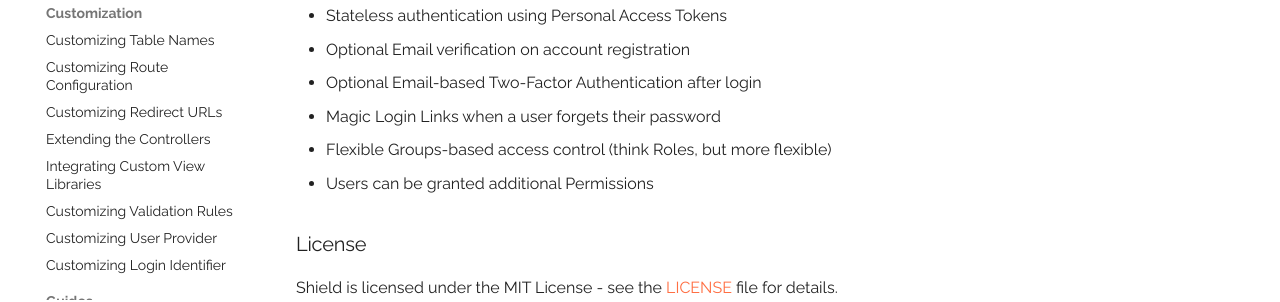
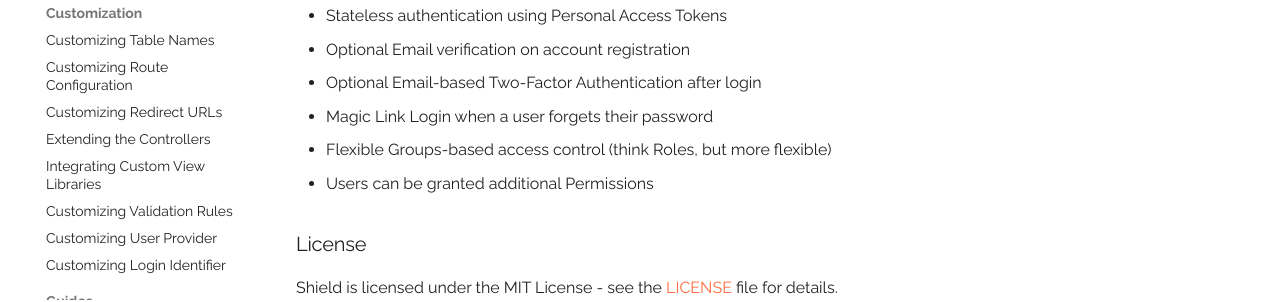
Before and after one commit to codeigniter4/shield, an MkDocs documentation site: the page built from docs/index.md, in a window 1280 px wide and 1042 px high. Shown: the part 654-956 px from the top of the window. Built offline with MkDocs 1.6.1 and Material for MkDocs 9.7.7, drawn with Linux system fonts in a browser that asks for light colours; comment, search, counter and statistics services are not loaded; a style sheet for code colours, icons or effects is not loaded.

Commit message:
docs: replace "Magic Login Links" with "Magic Link Login"
For consistency.

```diff
--- a/docs/index.md
+++ b/docs/index.md
@@ -20,7 +20,7 @@ The primary goals for Shield are:
 * Stateless authentication using Personal Access Tokens
 * Optional Email verification on account registration
 * Optional Email-based Two-Factor Authentication after login
-* Magic Login Links when a user forgets their password
+* Magic Link Login when a user forgets their password
 * Flexible Groups-based access control (think Roles, but more flexible)
 * Users can be granted additional Permissions
 
```
